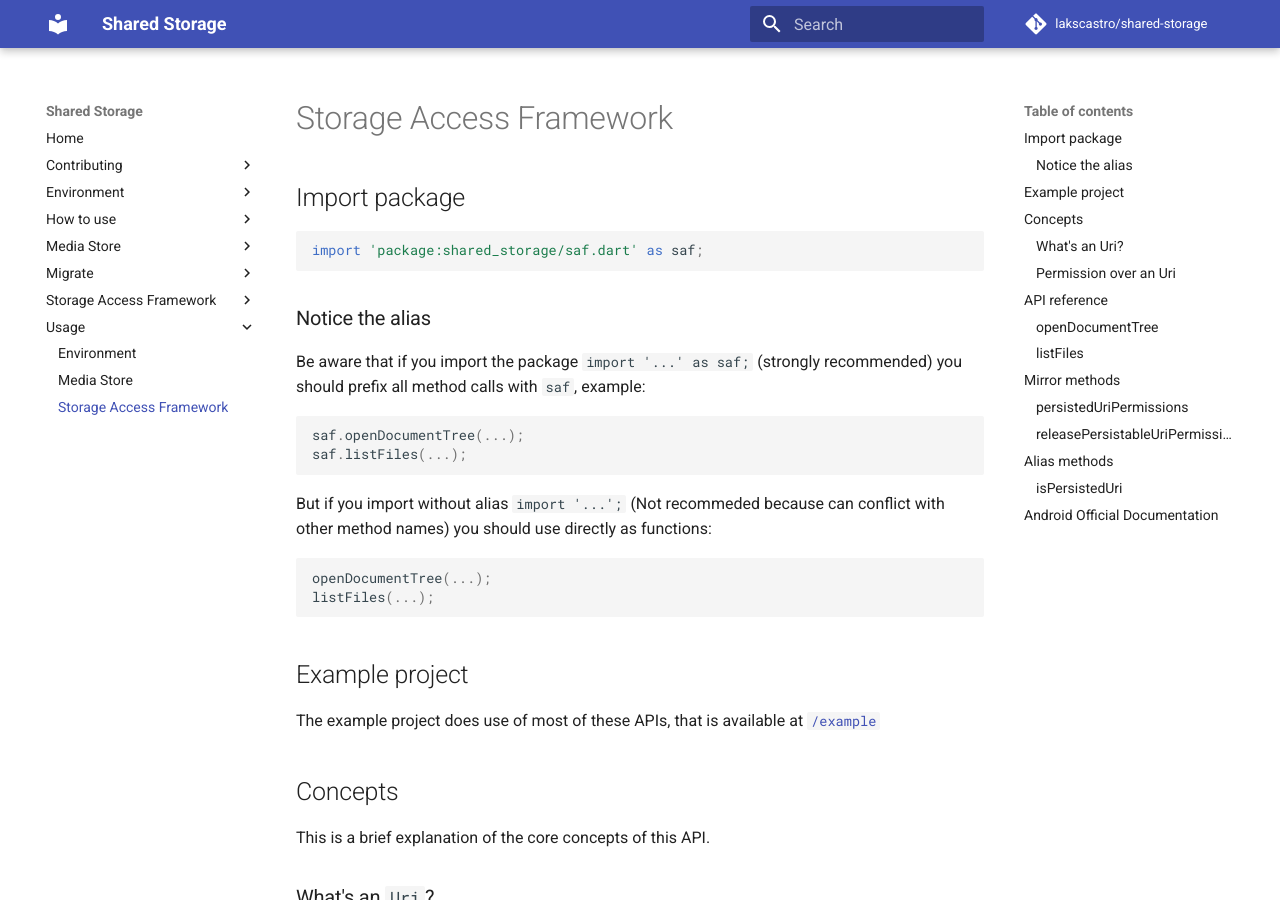
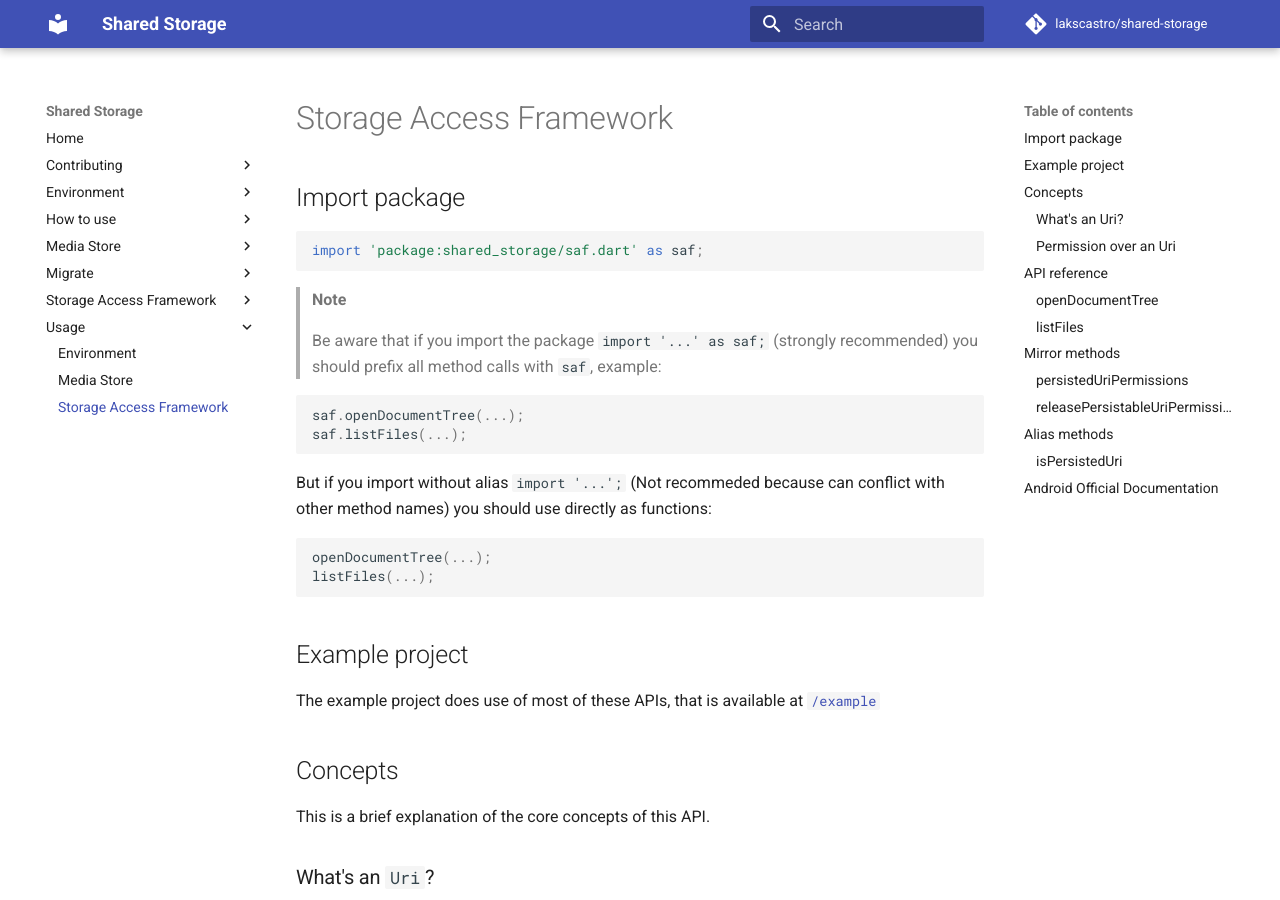
Before and after one commit to alexrintt/shared-storage, an MkDocs documentation site: the page built from docs/Usage/Storage Access Framework.md, in a window 1280 px wide and 900 px high. Built offline with MkDocs 1.6.1 and Material for MkDocs 9.7.7, drawn with Linux system fonts in a browser that asks for light colours; comment, search, counter and statistics services are not loaded.

Commit message:
(#1) Improve `alias` warning

````diff
--- a/docs/Usage/Storage Access Framework.md
+++ b/docs/Usage/Storage Access Framework.md
@@ -4,9 +4,9 @@
 import 'package:shared_storage/saf.dart' as saf;
 ```
 
-### Notice the alias
-
-Be aware that if you import the package `import '...' as saf;` (strongly recommended) you should prefix all method calls with `saf`, example:
+> **Note**
+>
+> Be aware that if you import the package `import '...' as saf;` (strongly recommended) you should prefix all method calls with `saf`, example:
 
 ```dart
 saf.openDocumentTree(...);
````
